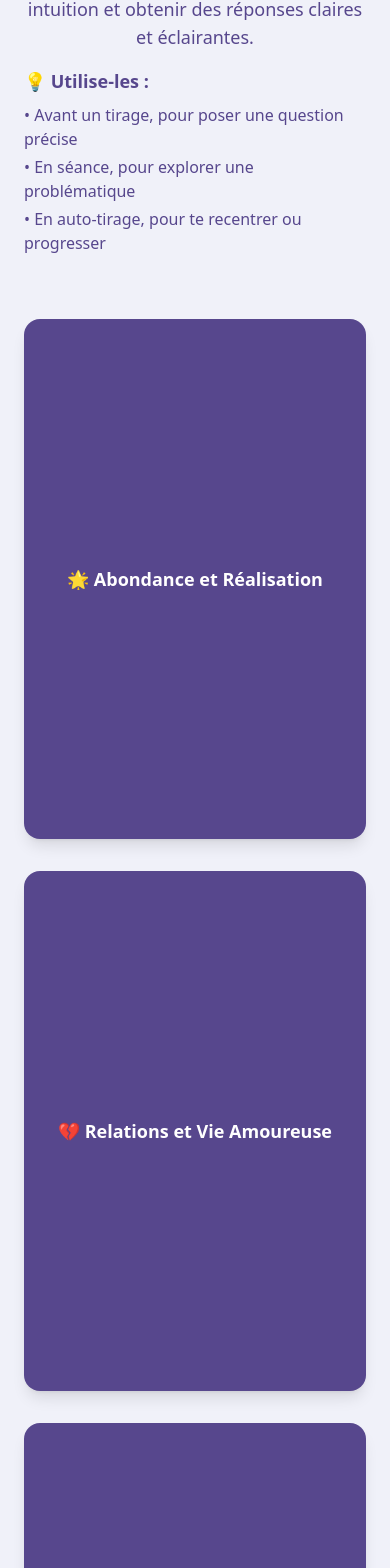
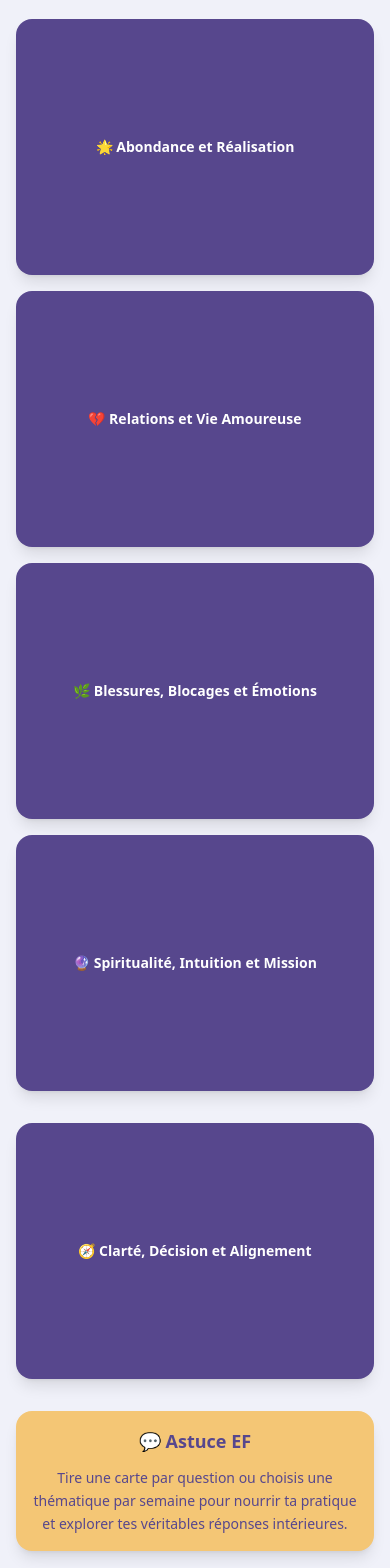
Before and after one commit to dokatel/powerful-question-reveal-cards, a React (Vite) app: page / in a window 390 px wide. Shown: the part 313-1881 px from the top of the page. Built offline with nearby package versions, Linux system fonts and the light colour scheme.

Commit message:
Fix: Card size on small screens
Adapt card size to prevent scrolling on small screens.

```diff
--- a/src/components/PowerfulQuestions.tsx
+++ b/src/components/PowerfulQuestions.tsx
@@ -59,22 +59,18 @@ const PowerfulQuestions = () => {
     }
   ];
 
-  // Calculate the maximum number of questions to determine card height
-  const maxQuestions = Math.max(...questions.map(q => q.bullets.length));
-  const cardHeight = Math.max(400, maxQuestions * 50 + 120); // Base height + space for each question
-
   return (
-    <section style={{ backgroundColor: '#F0F1F9' }} className="py-20 px-6">
+    <section style={{ backgroundColor: '#F0F1F9' }} className="py-8 sm:py-12 md:py-20 px-4 sm:px-6">
       <div className="max-w-6xl mx-auto">
-        <div className="text-center mb-16">
+        <div className="text-center mb-8 sm:mb-12 md:mb-16">
           <h2
-            className="text-4xl md:text-5xl font-bold mb-6"
+            className="text-2xl sm:text-3xl md:text-4xl lg:text-5xl font-bold mb-4 sm:mb-6"
             style={{ color: '#57478D' }}
           >
             🎁 BONUS N°3 : QUESTIONS PUISSANTES
           </h2>
           <div
-            className="text-lg max-w-4xl mx-auto mb-8 space-y-4"
+            className="text-sm sm:text-base md:text-lg max-w-4xl mx-auto mb-6 sm:mb-8 space-y-3 sm:space-y-4"
             style={{ color: '#57478D' }}
           >
             <p className="font-medium">
@@ -82,7 +78,7 @@ const PowerfulQuestions = () => {
             </p>
             <div className="text-left max-w-2xl mx-auto">
               <p className="font-semibold mb-2">💡 Utilise-les :</p>
-              <ul className="space-y-1 text-base">
+              <ul className="space-y-1 text-sm sm:text-base">
                 <li>• Avant un tirage, pour poser une question précise</li>
                 <li>• En séance, pour explorer une problématique</li>
                 <li>• En auto-tirage, pour te recentrer ou progresser</li>
@@ -91,32 +87,31 @@ const PowerfulQuestions = () => {
           </div>
         </div>
 
-        <div className="grid grid-cols-1 md:grid-cols-2 lg:grid-cols-2 gap-8 mb-16">
+        <div className="grid grid-cols-1 md:grid-cols-2 lg:grid-cols-2 gap-4 sm:gap-6 md:gap-8 mb-8 sm:mb-12 md:mb-16">
           {questions.slice(0, 4).map((question, index) => (
             <div
               key={index}
-              className="group relative [perspective:1000px]"
-              style={{ height: `${cardHeight}px` }}
+              className="group relative [perspective:1000px] h-64 sm:h-80 md:h-96"
             >
               {/* Container avec effet flip */}
               <div className="relative w-full h-full transition-transform duration-700 [transform-style:preserve-3d] group-hover:[transform:rotateY(180deg)]">
 
                 {/* Face avant - Titre */}
                 <div
-                  className="absolute inset-0 p-6 rounded-2xl shadow-lg flex items-center justify-center [backface-visibility:hidden]"
+                  className="absolute inset-0 p-4 sm:p-6 rounded-2xl shadow-lg flex items-center justify-center [backface-visibility:hidden]"
                   style={{ backgroundColor: '#57478D' }}
                 >
-                  <h3 className="text-lg font-bold text-white text-center leading-tight">
+                  <h3 className="text-sm sm:text-base md:text-lg font-bold text-white text-center leading-tight">
                     {question.title}
                   </h3>
                 </div>
 
                 {/* Face arrière - Questions */}
                 <div
-                  className="absolute inset-0 p-6 rounded-2xl shadow-lg [backface-visibility:hidden] [transform:rotateY(180deg)] overflow-y-auto"
+                  className="absolute inset-0 p-3 sm:p-4 md:p-6 rounded-2xl shadow-lg [backface-visibility:hidden] [transform:rotateY(180deg)] overflow-y-auto"
                   style={{ backgroundColor: '#F4C675' }}
                 >
-                  <ul className="space-y-3 h-full flex flex-col justify-center">
+                  <ul className="space-y-1 sm:space-y-2 md:space-y-3 h-full flex flex-col justify-center">
                     {question.bullets.map((bullet, bulletIndex) => (
                       <li
                         key={bulletIndex}
@@ -124,10 +119,10 @@ const PowerfulQuestions = () => {
                         style={{ color: '#57478D' }}
                       >
                         <span
-                          className="w-2 h-2 rounded-full mr-3 mt-2 flex-shrink-0"
+                          className="w-1.5 h-1.5 sm:w-2 sm:h-2 rounded-full mr-2 sm:mr-3 mt-1 sm:mt-2 flex-shrink-0"
                           style={{ backgroundColor: '#57478D' }}
                         ></span>
-                        <span className="text-sm font-medium leading-relaxed">
+                        <span className="text-xs sm:text-sm font-medium leading-relaxed">
                           {bullet}
                         </span>
                       </li>
@@ -140,30 +135,29 @@ const PowerfulQuestions = () => {
         </div>
 
         {/* Cinquième carte centrée */}
-        <div className="flex justify-center mb-16">
+        <div className="flex justify-center mb-8 sm:mb-12 md:mb-16">
           <div
-            className="group relative [perspective:1000px] w-full max-w-md"
-            style={{ height: `${cardHeight}px` }}
+            className="group relative [perspective:1000px] w-full max-w-md h-64 sm:h-80 md:h-96"
           >
             {/* Container avec effet flip */}
             <div className="relative w-full h-full transition-transform duration-700 [transform-style:preserve-3d] group-hover:[transform:rotateY(180deg)]">
 
               {/* Face avant - Titre */}
               <div
-                className="absolute inset-0 p-6 rounded-2xl shadow-lg flex items-center justify-center [backface-visibility:hidden]"
+                className="absolute inset-0 p-4 sm:p-6 rounded-2xl shadow-lg flex items-center justify-center [backface-visibility:hidden]"
                 style={{ backgroundColor: '#57478D' }}
               >
-                <h3 className="text-lg font-bold text-white text-center leading-tight">
+                <h3 className="text-sm sm:text-base md:text-lg font-bold text-white text-center leading-tight">
                   {questions[4].title}
                 </h3>
               </div>
 
               {/* Face arrière - Questions */}
               <div
-                className="absolute inset-0 p-6 rounded-2xl shadow-lg [backface-visibility:hidden] [transform:rotateY(180deg)] overflow-y-auto"
+                className="absolute inset-0 p-3 sm:p-4 md:p-6 rounded-2xl shadow-lg [backface-visibility:hidden] [transform:rotateY(180deg)] overflow-y-auto"
                 style={{ backgroundColor: '#F4C675' }}
               >
-                <ul className="space-y-3 h-full flex flex-col justify-center">
+                <ul className="space-y-1 sm:space-y-2 md:space-y-3 h-full flex flex-col justify-center">
                   {questions[4].bullets.map((bullet, bulletIndex) => (
                     <li
                       key={bulletIndex}
@@ -171,10 +165,10 @@ const PowerfulQuestions = () => {
                       style={{ color: '#57478D' }}
                     >
                       <span
-                        className="w-2 h-2 rounded-full mr-3 mt-2 flex-shrink-0"
+                        className="w-1.5 h-1.5 sm:w-2 sm:h-2 rounded-full mr-2 sm:mr-3 mt-1 sm:mt-2 flex-shrink-0"
                         style={{ backgroundColor: '#57478D' }}
                       ></span>
-                      <span className="text-sm font-medium leading-relaxed">
+                      <span className="text-xs sm:text-sm font-medium leading-relaxed">
                         {bullet}
                       </span>
                     </li>
@@ -188,17 +182,17 @@ const PowerfulQuestions = () => {
         {/* Section d'astuce */}
         <div className="text-center">
           <div
-            className="inline-block p-8 rounded-2xl shadow-lg max-w-4xl"
+            className="inline-block p-4 sm:p-6 md:p-8 rounded-2xl shadow-lg max-w-4xl"
             style={{ backgroundColor: '#F4C675' }}
           >
             <h3
-              className="text-2xl font-bold mb-4"
+              className="text-lg sm:text-xl md:text-2xl font-bold mb-3 sm:mb-4"
               style={{ color: '#57478D' }}
             >
               💬 Astuce EF
             </h3>
             <p
-              className="text-lg leading-relaxed"
+              className="text-sm sm:text-base md:text-lg leading-relaxed"
               style={{ color: '#57478D' }}
             >
               Tire une carte par question ou choisis une thématique par semaine pour nourrir ta pratique et explorer tes véritables réponses intérieures.
```
